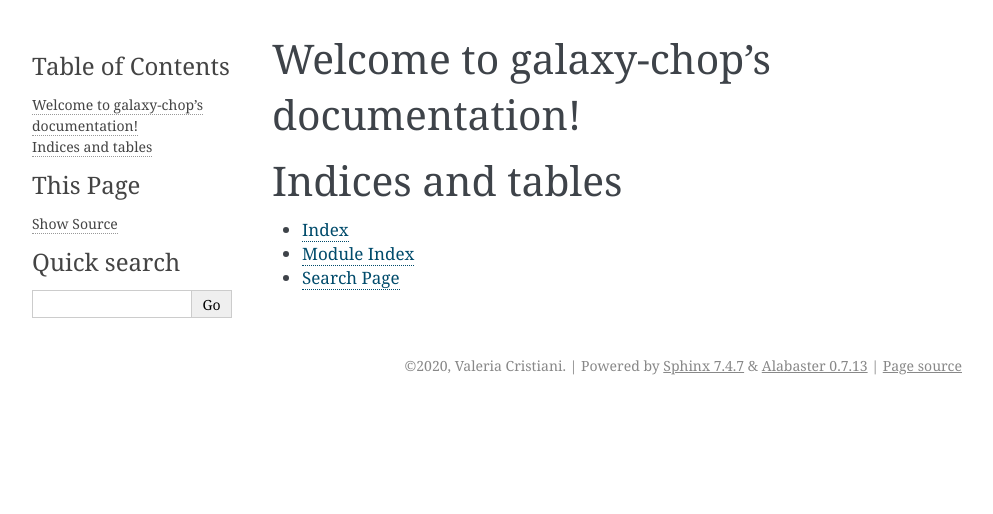
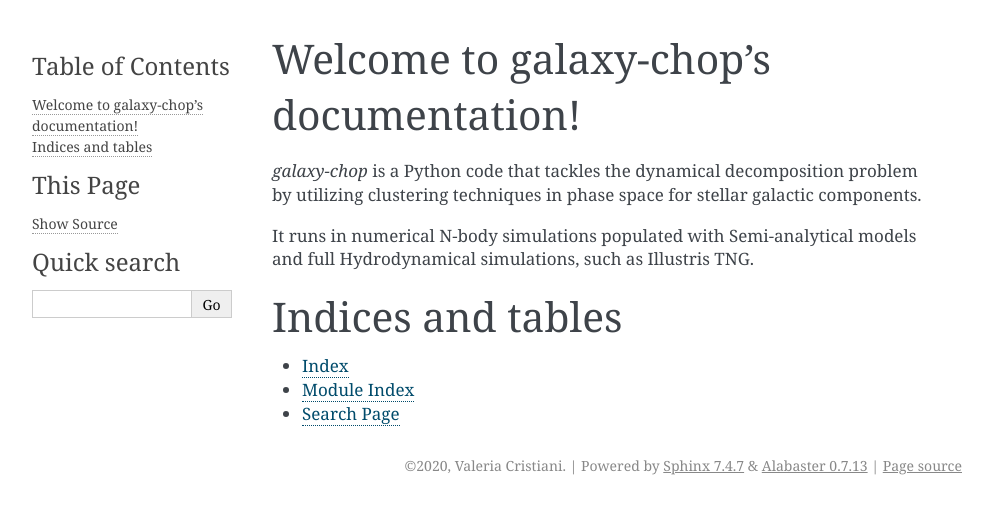
Before and after one commit to vcristiani/galaxy-chop, a Sphinx documentation site: the page built from docs/source/index.rst, in a window 1280 px wide. Shown: the top 514 px of the page, without its empty margins (148-1141 px from the left). Built offline with Sphinx 7.4.7, drawn with Linux system fonts in a browser that asks for light colours.

Commit message:
Added minimum files and description. Fixes #6

```diff
--- a/docs/source/index.rst
+++ b/docs/source/index.rst
@@ -10,7 +10,12 @@ Welcome to galaxy-chop's documentation!
    :maxdepth: 2
    :caption: Contents:
 
+`galaxy-chop` is a Python code that tackles the dynamical decomposition problem
+by utilizing clustering techniques in phase space for stellar galactic
+components.
 
+It runs in numerical N-body simulations populated with Semi-analytical models
+and full Hydrodynamical simulations, such as Illustris TNG.
 
 Indices and tables
 ==================
```
